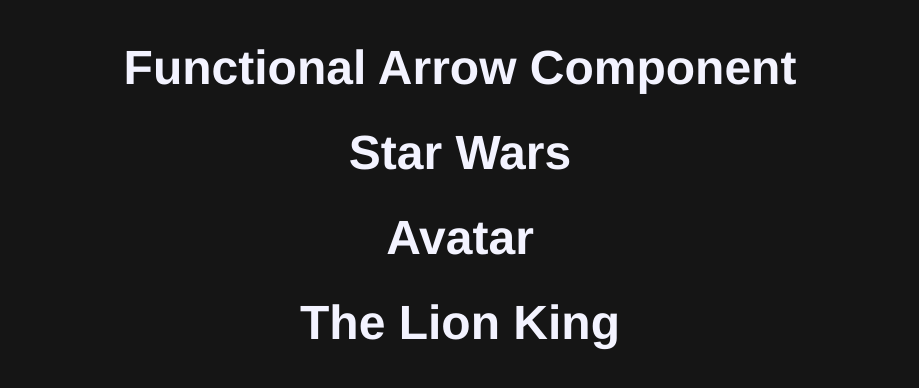
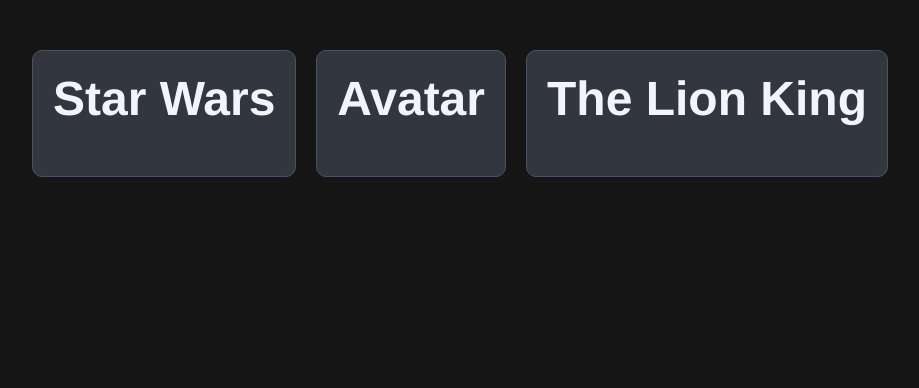
Before and after one commit to paskuvan/movie, a React (Vite) app: page / in a window 1280 px wide. Shown: the top 388 px of the page, without its empty margins (180-1099 px from the left). Built offline with nearby package versions, Linux system fonts and the light colour scheme.

Commit message:
third commit

```diff
--- a/src/App.jsx
+++ b/src/App.jsx
@@ -1,7 +1,9 @@
 const Card = ({ title }) => {
   return(
-    <div>
+    <div className="card">
+
       <h2>{ title }</h2>
+
     </div>
   )
 }
@@ -9,10 +11,9 @@
 
 const App = () => {
   return (
-    <div>
-    <h2>Functional Arrow Component</h2>
+    <div className="card-container">
 
-    <Card title="Star Wars" rating={5} isCool={true} actors={[{ name: 'Actors'}]} />
+    <Card title="Star Wars" rating={5} isCool={true} />
     <Card title="Avatar" />
     <Card title="The Lion King" />
     </div>
--- a/src/index.css
+++ b/src/index.css
@@ -16,3 +16,22 @@
   margin-bottom: 30px;
   font-size: 48px;
 }
+
+.card-container {
+  display: flex;
+  flex-wrap: wrap;
+  justify-content: center;
+
+  max-width: 1024px;
+  margin: 0 auto;
+
+}
+
+.card {
+      border: 1px solid #4b5362;
+      padding: 20px;
+      margin: 10px;
+      background-color: #31363f;
+      border-radius: 10px;
+      min-height: 100px;
+}
```
